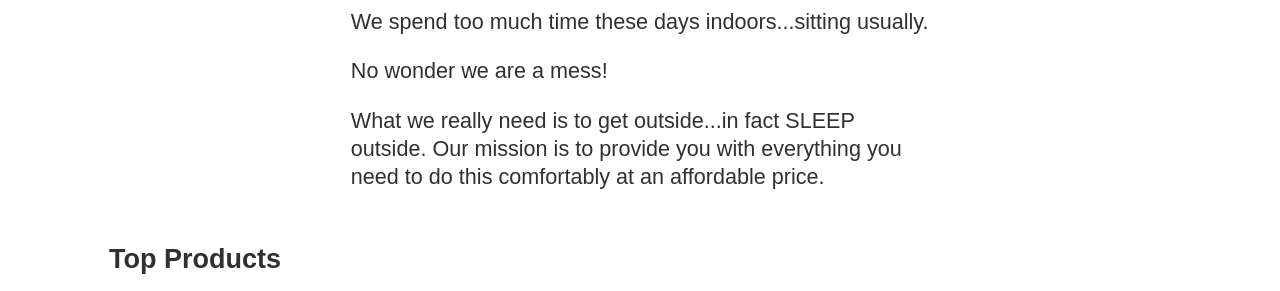
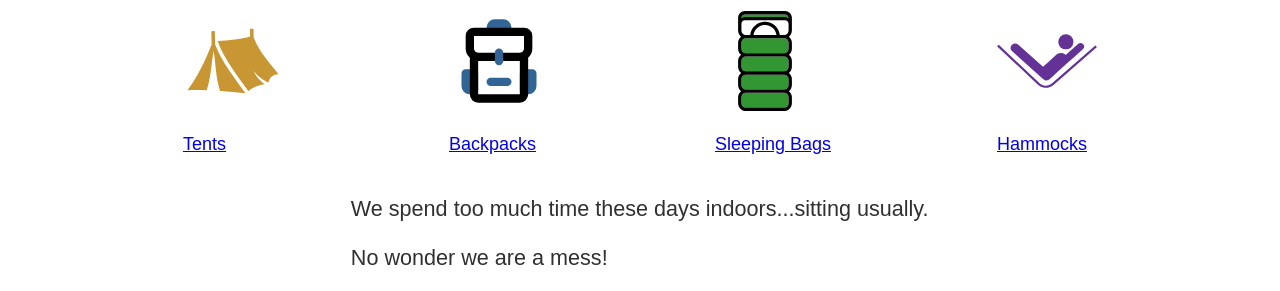
Before and after one commit to jakepreciado/wdd330, a plain HTML site: page src/index.html in a window 1280 px wide. Shown: the part 97-388 px from the top of the page. Drawn offline with Linux system fonts and the light colour scheme.

Commit message:
Individual Activity Progress Update 1: Step 1 & 2 complete

```diff
--- a/src/css/style.css
+++ b/src/css/style.css
@@ -56,6 +56,18 @@ header {
   bottom: -10px;
   background-color: white;
 }
+
+.categories {
+  margin-top: 25px;
+  display: flex;
+  justify-content: space-around;
+}
+
+.categories a img {
+  width: 100px;
+  height: auto;
+}
+
 .logo--square {
   font-size: var(--small-font);
   width: 110px;
--- a/src/index.html
+++ b/src/index.html
@@ -1,5 +1,6 @@
 <!doctype html>
 <html lang="en">
+
 <head>
   <meta charset="UTF-8" />
   <meta name="viewport" content="width=device-width, initial-scale=1.0" />
@@ -7,20 +8,36 @@
   <link rel="stylesheet" href="/css/style.css" />
   <script src="js/main.js" type="module"></script>
 </head>
+
 <body>
   <header class="divider" id="main-header">
   </header>
   <main class="divider">
     <div class="hero">
-        <img
-          src="/images/banner-sm.jpg"
-          srcset="images/banner-sm.jpg 500w, images/banner.jpg"
-          alt="image of a high mountain lake"
-        />
+      <img src="/images/banner-sm.jpg" srcset="images/banner-sm.jpg 500w, images/banner.jpg"
+        alt="image of a high mountain lake" />
       <div class="logo logo--square">
         <img src="/images/noun_Tent_2517.svg" alt="tent image for logo" />
         <div>Sleep<span class="highlight">Outside</span></div>
       </div>
+    </div>
+    <div class="categories">
+      <a href="product_listing/index.html?category=tents">
+        <img src="public/images/category-tents.svg" alt="Tents Category">
+        <p>Tents</p>
+      </a>
+      <a href="product_listing/index.html?category=backpacks">
+        <img src="public/images/category-backpacks.svg" alt="Backpacks Category">
+        <p>Backpacks</p>
+      </a>
+      <a href="product_listing/index.html?category=sleepingbags">
+        <img src="public/images/category-sleepingbags.svg" alt="Sleeping Bags Category">
+        <p>Sleeping Bags</p>
+      </a>
+      <a href="product_listing/index.html?category=hammocks">
+        <img src="public/images/category-hammocks.svg" alt="Hammocks Category">
+        <p>Hammocks</p>
+      </a>
     </div>
     <section class="mission">
       <p>We spend too much time these days indoors...sitting usually.</p>
@@ -38,4 +55,5 @@
   </main>
   <footer id="main-footer"></footer>
 </body>
+
 </html>
--- /dev/null
+++ b/src/js/product-listing.js
@@ -0,0 +1,5 @@
+
+import ProductList from './ProductList.mjs';
+
+const element = document.querySelector('.product-list');
+const list = new ProductList('Tents', dataSource, element);
```
Also changed, not shown: src/product_listing/index.html (added, +18 -0 lines), src/public/images/category-backpacks.svg (added), src/public/images/category-hammocks.svg (added), src/public/images/category-sleepingbags.svg (added), src/public/images/category-tents.svg (added). Lines whose indentation alone changed are shown as unchanged.
